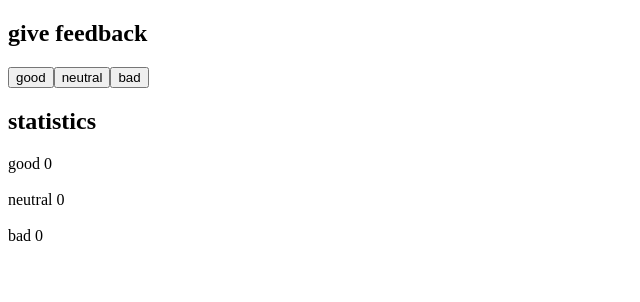
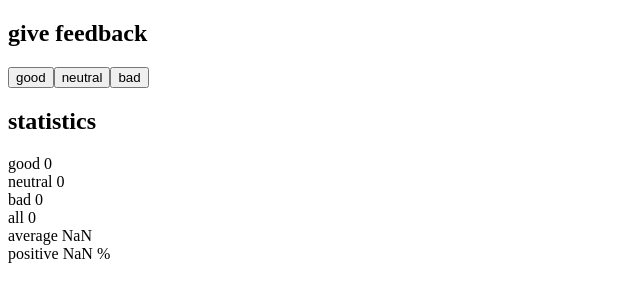
Before and after one commit to Jarimus/full-stack-open-exercises, a React (Vite) app in the folder part1/unicafe/: page / in a window 1280 px wide. Shown: the top 302 px of the page, without its empty margins (0-640 px from the left). Built offline with nearby package versions, Linux system fonts and the light colour scheme.

Commit message:
part1 exercise 1.7 finished

```diff
--- a/part1/unicafe/src/App.jsx
+++ b/part1/unicafe/src/App.jsx
@@ -36,9 +36,12 @@ const App = () => {
         <Button onClick={handleBadClick} text="bad" />
       </p>
       <h2>statistics</h2>
-      <div>good {good}</div><br />
-      <div>neutral {neutral}</div><br />
+      <div>good {good}</div>
+      <div>neutral {neutral}</div>
       <div>bad {bad}</div>
+      <div>all {good + bad + neutral}</div>
+      <div>average {(good - bad) / (good + neutral + bad)}</div>
+      <div>positive { good / (good + bad + neutral) * 100} %</div>
     </div>
   )
 }
```
